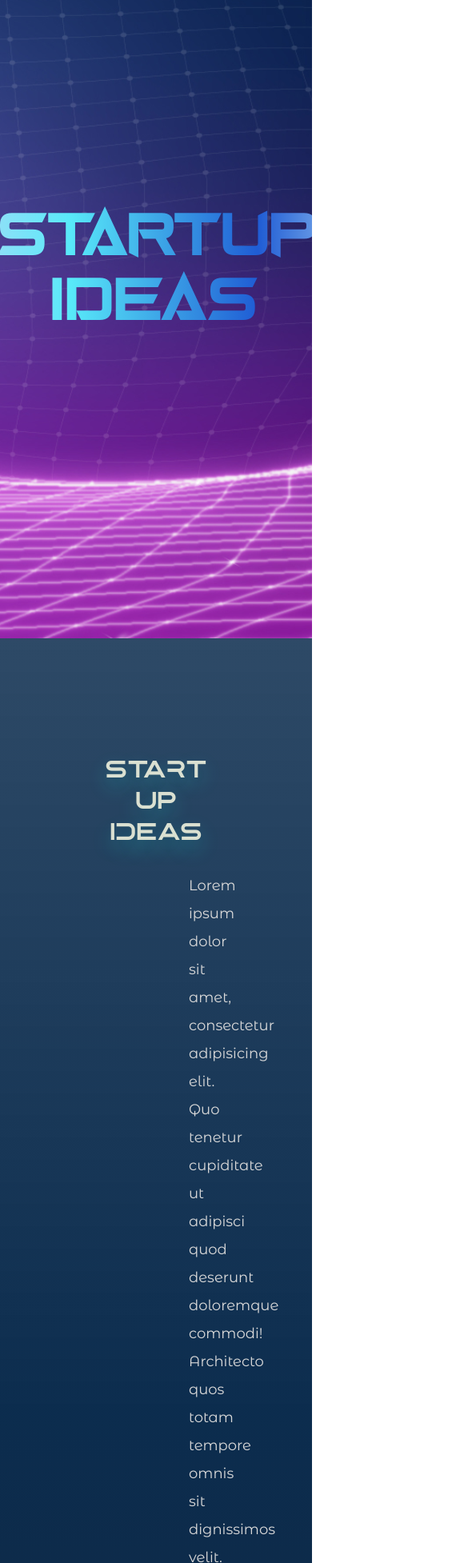
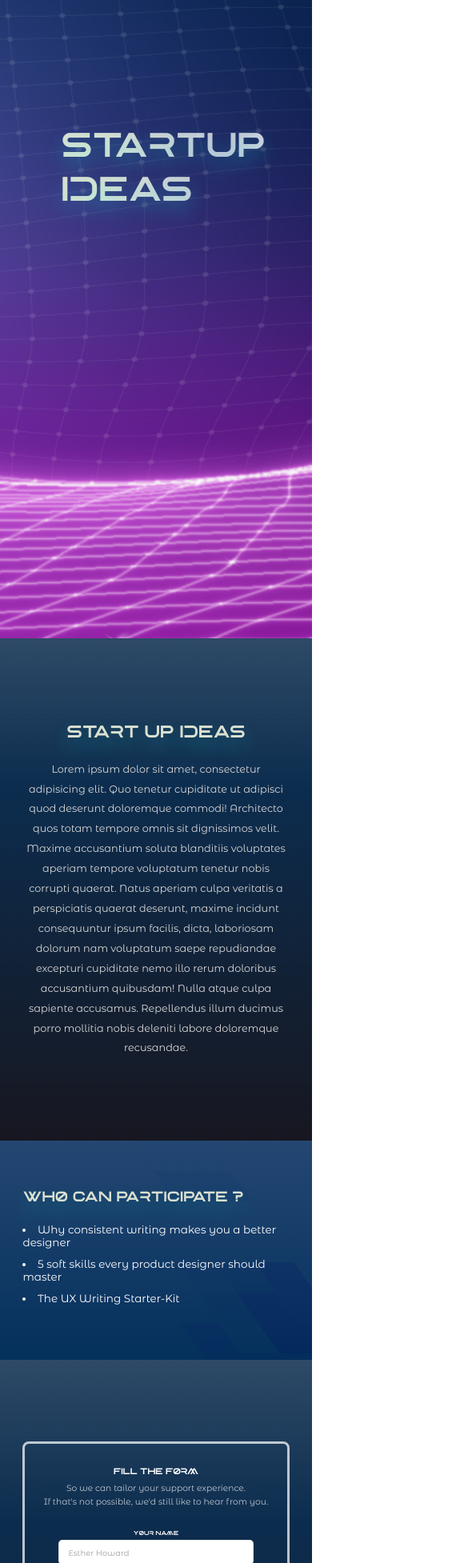
Before and after one commit to scodus/nsu-frontend, a React (Vite) app: page /startup in a window 390 px wide. Shown: the part 46-2000 px from the top of the page at 80% size, 585 px wide, since content can reach past the window. Built offline with nearby package versions, Linux system fonts and the light colour scheme.

Commit message:
events,homepage  created, bug fixed, some page responsive, contact page firebase checked

```diff
--- /dev/null
+++ b/src/assets/css/mobile.css
@@ -0,0 +1,86 @@
+@media only screen and (max-width: 759px) {
+
+    html{
+        font-size: 44.5% !important;
+    }
+
+
+    .big-container {
+        padding: 14.4rem 4rem;
+    }
+
+    .extra-padding-container {
+        padding: 0rem;
+    }
+
+    .small-container {
+        padding: 8.2rem 4rem;
+
+    }
+
+    .other-body-container{
+        padding: 10rem 4rem !important;
+    }
+
+    .extra-padding-right-container {
+        padding-right: 3rem;
+    }
+
+    /* form contacts section of all pages */
+
+    .form-inputs {
+        grid-template-columns: repeat(1, auto);
+    }
+
+    .form-inputs .form--input input,
+    .form-inputs .form--input textarea {
+        width: 90%;
+    }
+
+    .form--input {
+        display: flex;
+        align-items: center;
+        justify-content: center;
+        flex-direction: column;
+    }
+
+    .form-inputs .btn {
+        text-align: center;
+    }
+
+    .full-width {
+        grid-column: 1;
+    }
+
+    /* for contact pages */
+    .contact-form-page-container {
+        flex-direction: column;
+    }
+
+    .contact-left {
+        width: 100%;
+        padding: 3rem;
+    }
+
+    .contact-right {
+        width: 100%;
+        padding: 3rem;
+    }
+
+    .contact-form-button {
+        text-align: center;
+    }
+
+
+    /* for events */
+    .event-container .event-items {
+        flex-direction: column !important;
+    }
+
+    /* panel */
+    .team-member-title {
+        padding: 0;
+    }
+
+
+}
--- a/src/assets/css/styles.css
+++ b/src/assets/css/styles.css
@@ -108,6 +108,16 @@ label {
     font-size: 1rem;
     display: block;
 
+}
+
+.start-up-h1{
+    font-size: 6rem;
+    text-align: left;
+    margin-left: 10.7rem;
+}
+
+.wrapper-management-200{
+    padding-top: 200px;
 }
 
 
--- a/src/components/preloader/styles.css
+++ b/src/components/preloader/styles.css
@@ -15,6 +15,7 @@
   font-family: "paladins";
   src: url("/src/assets/fonts/paladins.ttf");
 }
+
 @font-face {
   font-family: "polaris";
   src: url("/src/assets/fonts/Polaris.otf");
@@ -176,7 +177,7 @@
   margin-top: -50px;
 }
 
-.social-div-inside > * {
+.social-div-inside>* {
   margin: 0 10px;
   margin-top: -20px;
 }
@@ -255,6 +256,7 @@
     width: 400px;
     height: 400px;
   }
+
   .imageImg {
     margin-left: 0px;
     margin-top: 0px;
@@ -281,6 +283,7 @@
     width: 300px;
     height: 300px;
   }
+
   .imageImg {
     margin-left: 0px;
     margin-top: 0px;
@@ -307,11 +310,13 @@
     font-size: 24px;
   }
 }
+
 @media screen and (min-width: 1030px) and (max-width: 1171px) {
   .loader {
     margin-left: -17.7vw;
   }
 }
+
 @media screen and (min-width: 767px) and (max-width: 992px) {
   .image-curtain {
     justify-content: flex-start;
@@ -333,6 +338,7 @@
   .loader {
     margin-left: 28vw;
   }
+
   .image-curtain {
     background-position: left;
   }
@@ -392,6 +398,7 @@
   .image-curtain {
     background-position: right;
   }
+
   .loader {
     margin: 0 auto;
     flex-direction: column;
@@ -418,9 +425,11 @@
     margin-left: 0px;
     margin-top: 40px;
   }
+
   .nsu-tech-fest {
     font-size: 30px;
   }
+
   .image {
     height: 95vh;
   }
@@ -445,14 +454,17 @@
   stroke-width: 0.4811;
   stroke-miterlimit: 10;
 }
+
 .ldio-fpzvie7mduv-st2 {
   opacity: 0.8;
 }
+
 .ldio-fpzvie7mduv-st3 {
   fill: none;
   stroke-width: 0.5;
   stroke-miterlimit: 10;
 }
+
 .ldio-fpzvie7mduv-st4 {
   fill: none;
   stroke-width: 0.4694;
@@ -476,24 +488,24 @@
   background-size: cover;
 }
 
-.hackathon-bg-copy{
+.hackathon-bg-copy {
   background: url(/src/assets/Hackathon.svg);
   background-size: cover;
 
 }
 
-.startup-bg-copy{
+.startup-bg-copy {
   background: url(/src/assets/startupIdeas.svg);
   background-size: cover;
 
 }
 
-.exhibition-bg-copy{
+.exhibition-bg-copy {
   background: url(/src/assets/Exhibition.svg);
   background-size: cover;
 }
 
-.robo-wars-bg-copy{
+.robo-wars-bg-copy {
   background: url(/src/assets/RoboWars.svg);
   background-size: cover;
 
@@ -508,21 +520,21 @@
   padding-top: 300px;
   text-align: center;
 }
+
 .home-main-title {
   font-size: 60px;
   text-transform: uppercase;
   font-family: "grave";
 }
+
 .linear-wipe {
   text-align: center;
 
-  background: linear-gradient(
-    to right,
-    #b2daf7 10%,
-    #58e9f9 30%,
-    #1f5cd4 60%,
-    #b2daf7 80%
-  );
+  background: linear-gradient(to right,
+      #b2daf7 10%,
+      #58e9f9 30%,
+      #1f5cd4 60%,
+      #b2daf7 80%);
   background-size: 200% auto;
 
   color: #000;
@@ -533,8 +545,42 @@
 
   animation: shine 3s linear infinite;
 }
+
 @keyframes shine {
   to {
     background-position: 200% center;
   }
 }
+
+
+.linear-wipe-startup {
+
+  background: linear-gradient(to right,
+      #DAE0D1 10%,
+      rgba(255, 255, 255, 0.72) 30%,
+      #FFFFFF 60%,
+      #DAE0D1 80%);
+  background-size: 200% auto;
+
+  color: #000;
+  background-clip: text;
+  text-fill-color: transparent;
+  -webkit-background-clip: text;
+  -webkit-text-fill-color: transparent;
+
+  animation: wipes 3s linear infinite;
+}
+
+@keyframes wipes {
+  to {
+    background-position: 200% center;
+  }
+}
+
+.linear-wipe-home-page{
+    position: absolute;
+    top: 50%;
+    left: 50%;
+    transform: translate(-50%,-50%);
+    /* z-index: -100000; */
+}
--- a/src/layouts/HomepageLayout.jsx
+++ b/src/layouts/HomepageLayout.jsx
@@ -1,6 +1,7 @@
 import { useState } from "react";
 import Navbar from "../components/navbar";
 import OtherNav from "../components/otherNavBar/OtherNav";
+import '../assets/css/mobile.css';
 
 const HomepageLayout = ({ render }) => {
 
--- a/src/pages/contact/index.jsx
+++ b/src/pages/contact/index.jsx
@@ -10,6 +10,7 @@ function Contact() {
   const [subject, setSubject] = useState("");
 
   const [message, setMessage] = useState("");
+  const [isSuccess, setSuccess] = useState(false);
 
   const SubmitHandler = (e) => {
     e.preventDefault();
@@ -23,6 +24,15 @@ function Contact() {
     axios.post("https://nsu-project-dbc22-default-rtdb.firebaseio.com/data.json", data)
       .then(res => {
         console.log("Res is ", res)
+        if (res.status === 200){
+          setName("");
+          setEmail("");
+          setPhone("");
+          setMessage("");
+          setSubject("");
+          setSuccess(true);
+          const setTimeInterval = setTimeout(() => {setSuccess(false)},3000)
+        }
       })
       .catch(err => console.log("err is ", err))
 
@@ -41,24 +51,26 @@ function Contact() {
             <form action="" onSubmit={SubmitHandler}>
               <div className="form--input">
                 <label htmlFor="name">YOUR NAME</label>
-                <input type="text" name='name' placeholder='Esther Howard' required onChange={(e) => setName(e.target.value)} />
+                <input type="text" value={name} name='name' placeholder='Esther Howard' required onChange={(e) => setName(e.target.value)} />
               </div>
 
               <div className="form--input">
                 <label htmlFor="phone">EMAIL ADDRESS</label>
-                <input type="text" name='phone' placeholder='jackson.legend@gmail.com' required
+                <input type="text" value={email} name='phone' placeholder='jackson.legend@gmail.com' required
                   onChange={(e) => setEmail(e.target.value)} />
               </div>
 
               <div className="form--input">
                 <label htmlFor="name">PHONE NUMBER</label>
-                <input type="number" name='name' placeholder='98186574635' required onChange={(e) => setPhone(e.target.value)} />
+                <input type="number" value={phone} name='name' placeholder='98186574635' required onChange={(e) => setPhone(e.target.value)} />
               </div>
 
               <div className="form--input full-width">
                 <label htmlFor="message">MESSAGE</label>
-                <textarea name="" id="" cols="30" placeholder='Type here' required onChange={(e) => setMessage(e.target.value)}></textarea>
+                <textarea name="" value={message} id="" cols="30" placeholder='Type here' required onChange={(e) => setMessage(e.target.value)}></textarea>
               </div>
+              { isSuccess && <p style={{paddingBottom : '1rem',color:'green',fontSize : '1.3rem'}}>Thank You for Contacting Us</p> }
+
               <div className="contact-form-button">
                 <button>
                   <ContactBtn >SEND</ContactBtn>
--- a/src/pages/home/index.jsx
+++ b/src/pages/home/index.jsx
@@ -14,6 +14,8 @@ const HomePage = () => {
       {!location?.state?.clicked && <PreLoader />}
       {/* Hero Section */}
       <Header />
+        <div className="home-main-title linear-wipe linear-wipe-home-page">NSU TECHFEST</div>
+
       {/* this is guest area */}
       <GuestSection />
       {/* this is all our events section */}
--- a/src/pages/home/styles.js
+++ b/src/pages/home/styles.js
@@ -1,6 +1,7 @@
 import styled, { css } from "styled-components";
 import background from "./../../assets/homepageHero.png";
 import DoubleButton from "./../../assets/events/double-btn.svg";
+import newBackground from "./../../assets/backgroudnsu.jpg";
 
 const centerElement = css`
   display: flex;
@@ -16,9 +17,10 @@ const Header = styled.div`
   width: 100%;
   height: 90vh;
   object-fit: cover;
-  background: url(${background});
+  background: url(${newBackground});
   background-repeat: no-repeat;
-  background-size: 100% 100%;
+  // background-size: 100% 100%;
+  background-size : cover;
 `;
 
 const GuestArea = styled.div`
--- a/src/pages/startup/index.jsx
+++ b/src/pages/startup/index.jsx
@@ -10,8 +10,10 @@ const index = () => {
         </div>
       </div>
       <div className="home-bg">
-        <div className="home-wrapper">
-          <div className="home-main-title linear-wipe">Startup Ideas</div>
+        <div className="home-wrapper wrapper-management-200">
+          <div className="home-main-title linear-wipe linear-wipe-startup"> <h1 className="start-up-h1">Startup</h1></div>
+          <div className="home-main-title linear-wipe linear-wipe-startup"> <h1 className="start-up-h1">Ideas</h1></div>
+
         </div>
       </div>
 
--- a/vite.config.js
+++ b/vite.config.js
@@ -4,6 +4,9 @@ import svgr from "vite-plugin-svgr";
 
 // https://vitejs.dev/config/
 export default defineConfig({
+  server: {
+    host: true,
+  },
   plugins: [
     react({
       babel: {
@@ -13,11 +16,13 @@ export default defineConfig({
             {
               displayName: true,
               fileName: false,
+
             },
           ],
         ],
       },
     }),
     svgr(),
+
   ],
 });
```
